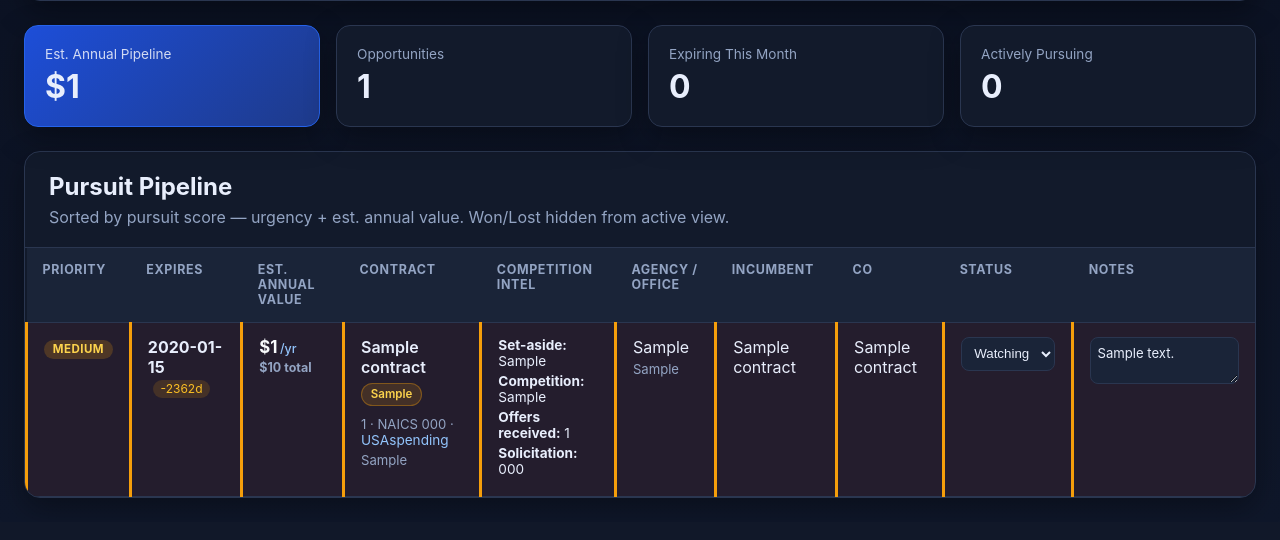
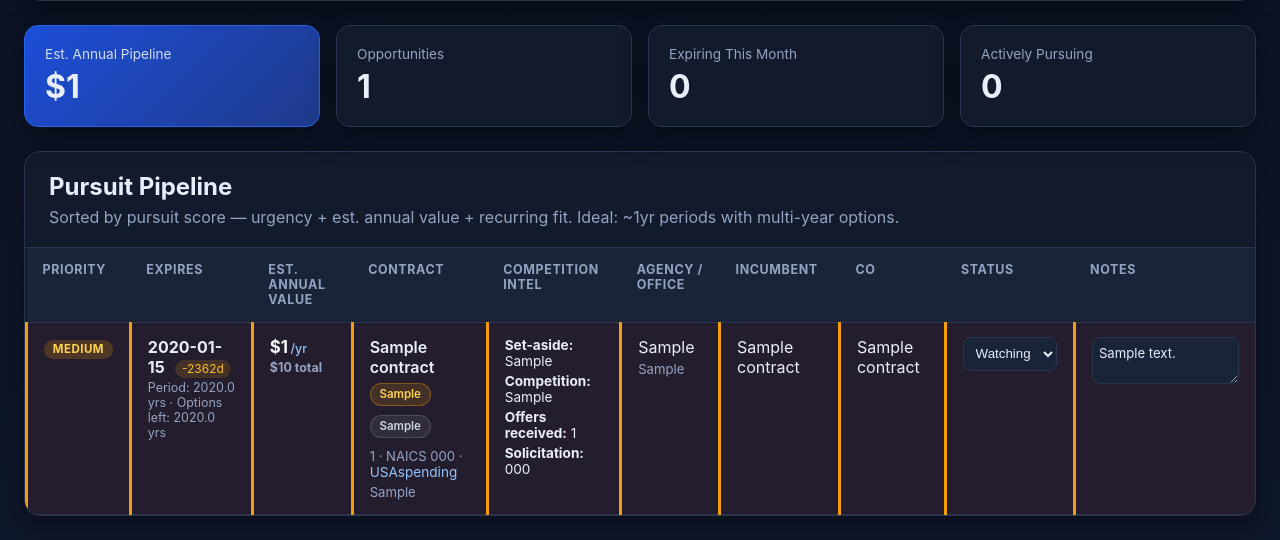
Before and after one commit to NorthernREInvestments/GovSpend, a FastAPI app: page / in a window 1280 px wide. Shown: the part 317-857 px from the top of the page. Before the commit the page ends 815 px from the top, so only its background shows below. Run offline with FastAPI, Linux system fonts and the light colour scheme; tables that the repository leaves empty hold one stand-in row (values such as "Sample post"); data that the repository does not hold is empty.

Commit message:
Prioritize recurring 1yr contracts with multi-year options.
Add period length metrics, recurring-fit badges and scoring boost, and use true contract duration for annual value instead of a 1-year floor.

Co-authored-by: Cursor <cursoragent@cursor.com>

```diff
--- a/app/main.py
+++ b/app/main.py
@@ -17,8 +17,10 @@ from app.config import settings
 from app.startup import init_database, is_db_ready
 from app.services.dashboard_data import build_dashboard_data
 from app.services.scoring import (
+    compute_recurring_profile,
     contract_total_obligation,
     effective_annual_value,
+    format_period_years,
     priority_tier,
     usaspending_award_url,
 )
@@ -154,7 +156,55 @@ def _contract_total(contract: Contract) -> float:
 
 
 def _contract_priority_tier(contract: Contract) -> str:
-    return priority_tier(_contract_annual(contract), contract.expiration_date)
+    return priority_tier(
+        _contract_annual(contract),
+        contract.expiration_date,
+        recurring_fit_score=contract.recurring_fit_score or 0.4,
+    )
+
+
+def _contract_length_summary(contract: Contract) -> str:
+    profile = _contract_recurring_profile(contract)
+    parts = []
+    if profile["period_years"] is not None:
+        parts.append(f"Period: {format_period_years(profile['period_years'])}")
+    if profile["remaining_option_years"]:
+        parts.append(
+            f"Options left: {format_period_years(profile['remaining_option_years'])}"
+        )
+    elif profile["total_runway_years"]:
+        parts.append(f"Runway: {format_period_years(profile['total_runway_years'])}")
+    return " · ".join(parts)
+
+
+def _contract_recurring_profile(contract: Contract) -> dict:
+    if contract.recurring_fit:
+        return {
+            "period_years": contract.period_years,
+            "remaining_option_years": contract.remaining_option_years,
+            "total_runway_years": contract.total_runway_years,
+            "recurring_fit": contract.recurring_fit,
+            "recurring_fit_score": contract.recurring_fit_score,
+        }
+    return compute_recurring_profile(
+        start_date=contract.start_date,
+        expiration_date=contract.expiration_date,
+        potential_end_date=contract.potential_end_date,
+        pop_flag=contract.pop_flag,
+    )
+
+
+def _recurring_fit_class(contract: Contract) -> str:
+    fit = _contract_recurring_profile(contract)["recurring_fit"]
+    if fit.startswith("Ideal"):
+        return "ideal"
+    if fit.startswith("Strong"):
+        return "strong"
+    if fit == "Annual recompete" or fit == "Annual period":
+        return "annual"
+    if fit == "Short period":
+        return "short"
+    return "standard"
 
 
 templates.env.filters["currency"] = _format_currency
@@ -162,6 +212,8 @@ templates.env.filters["days_until"] = _days_until
 templates.env.filters["priority_tier"] = _contract_priority_tier
 templates.env.filters["contract_annual"] = _contract_annual
 templates.env.filters["contract_total"] = _contract_total
+templates.env.filters["contract_length_summary"] = _contract_length_summary
+templates.env.filters["recurring_fit_class"] = _recurring_fit_class
 templates.env.filters["award_url"] = usaspending_award_url
 
 
--- a/app/migrations.py
+++ b/app/migrations.py
@@ -46,6 +46,11 @@ NEW_COLUMNS = [
     ("pop_flag", "VARCHAR(128) NOT NULL DEFAULT ''"),
     ("potential_end_date", "DATE"),
     ("number_of_offers_received", "INTEGER"),
+    ("period_years", "DOUBLE PRECISION"),
+    ("remaining_option_years", "DOUBLE PRECISION"),
+    ("total_runway_years", "DOUBLE PRECISION"),
+    ("recurring_fit", "VARCHAR(128) NOT NULL DEFAULT ''"),
+    ("recurring_fit_score", "DOUBLE PRECISION NOT NULL DEFAULT 0"),
 ]
 
 APP_SETTINGS_COLUMNS = [
--- a/app/models.py
+++ b/app/models.py
@@ -62,6 +62,11 @@ class Contract(Base):
     base_all_options_value: Mapped[float | None] = mapped_column(Float, nullable=True)
     estimated_annual_value: Mapped[float] = mapped_column(Float, nullable=False, default=0.0)
     pop_flag: Mapped[str] = mapped_column(String(128), nullable=False, default="")
+    period_years: Mapped[float | None] = mapped_column(Float, nullable=True)
+    remaining_option_years: Mapped[float | None] = mapped_column(Float, nullable=True)
+    total_runway_years: Mapped[float | None] = mapped_column(Float, nullable=True)
+    recurring_fit: Mapped[str] = mapped_column(String(128), nullable=False, default="")
+    recurring_fit_score: Mapped[float] = mapped_column(Float, nullable=False, default=0.0)
     agency: Mapped[str] = mapped_column(String(512), nullable=False)
     place_of_performance: Mapped[str] = mapped_column(Text, nullable=False, default="")
     incumbent_name: Mapped[str] = mapped_column(String(512), nullable=False, default="")
--- a/app/schemas.py
+++ b/app/schemas.py
@@ -14,6 +14,11 @@ class ContractBase(BaseModel):
     base_exercised_options_value: float | None = None
     base_all_options_value: float | None = None
     pop_flag: str = ""
+    period_years: float | None = None
+    remaining_option_years: float | None = None
+    total_runway_years: float | None = None
+    recurring_fit: str = ""
+    recurring_fit_score: float = 0
     agency: str
     place_of_performance: str
     incumbent_name: str
--- a/app/services/dashboard_data.py
+++ b/app/services/dashboard_data.py
@@ -28,8 +28,12 @@ def sort_pursuit_contracts(contracts: list[Contract], db: Session) -> list[Contr
                 award_amount=contract.award_amount,
                 start_date=contract.start_date,
                 expiration_date=contract.expiration_date,
+                potential_end_date=contract.potential_end_date,
+                pop_flag=contract.pop_flag,
+                recurring_fit_score=contract.recurring_fit_score or None,
                 max_annual_value=max_annual,
             ),
+            -(contract.recurring_fit_score or 0),
             contract.expiration_date,
             -contract.estimated_annual_value,
             -contract.award_amount,
@@ -57,6 +61,7 @@ def build_dashboard_data(db: Session) -> dict:
                 expiration_date=contract.expiration_date,
             ),
             contract.expiration_date,
+            recurring_fit_score=contract.recurring_fit_score or 0.4,
         )
         == "High"
     ][:5]
--- a/app/services/sync.py
+++ b/app/services/sync.py
@@ -244,6 +244,11 @@ class ContractSyncService:
             existing.base_all_options_value = fields.get("base_all_options_value")
             existing.estimated_annual_value = fields.get("estimated_annual_value", 0.0)
             existing.pop_flag = fields.get("pop_flag", "")
+            existing.period_years = fields.get("period_years")
+            existing.remaining_option_years = fields.get("remaining_option_years")
+            existing.total_runway_years = fields.get("total_runway_years")
+            existing.recurring_fit = fields.get("recurring_fit", "")
+            existing.recurring_fit_score = fields.get("recurring_fit_score", 0.0)
             existing.agency = fields["agency"]
             existing.place_of_performance = fields["place_of_performance"]
             existing.incumbent_name = fields["incumbent_name"]
--- a/app/static/app.js
+++ b/app/static/app.js
@@ -27,11 +27,13 @@ function daysUntil(expirationDate) {
   return Math.floor((expiration - today) / 86400000);
 }
 
-function priorityTier(estimatedAnnualValue, expirationDate) {
+function priorityTier(estimatedAnnualValue, expirationDate, recurringFitScore = 0.4) {
   const daysLeft = daysUntil(expirationDate);
+  if (recurringFitScore >= 0.85 && daysLeft <= 60 && estimatedAnnualValue >= 50000) return "High";
   if (daysLeft <= 21 && estimatedAnnualValue >= 125000) return "High";
   if (daysLeft <= 14 && estimatedAnnualValue >= 75000) return "High";
   if (daysLeft <= 45 || estimatedAnnualValue >= 175000) return "Medium";
+  if (recurringFitScore >= 1.0 && estimatedAnnualValue >= 50000) return "Medium";
   return "Low";
 }
 
@@ -43,6 +45,42 @@ function popFlagClass(popFlag) {
 function renderPopFlag(popFlag) {
   if (!popFlag) return "";
   return `<div class="pop-flag pop-flag-${popFlagClass(popFlag)}">${escapeHtml(popFlag)}</div>`;
+}
+
+function recurringFitClass(recurringFit) {
+  if (!recurringFit) return "";
+  if (recurringFit.startsWith("Ideal")) return "ideal";
+  if (recurringFit.startsWith("Strong")) return "strong";
+  if (recurringFit === "Annual recompete" || recurringFit === "Annual period") return "annual";
+  if (recurringFit === "Short period") return "short";
+  return "standard";
+}
+
+function renderRecurringFit(recurringFit) {
+  if (!recurringFit) return "";
+  return `<div class="recurring-fit recurring-fit-${recurringFitClass(recurringFit)}">${escapeHtml(recurringFit)}</div>`;
+}
+
+function formatPeriodYears(years) {
+  if (years == null) return "—";
+  if (years < 1.05) {
+    const months = Math.max(1, Math.round(years * 12));
+    return `${months} mo`;
+  }
+  return `${Number(years).toFixed(1)} yrs`;
+}
+
+function contractLengthSummary(contract) {
+  const parts = [];
+  if (contract.period_years != null) {
+    parts.push(`Period: ${formatPeriodYears(contract.period_years)}`);
+  }
+  if (contract.remaining_option_years) {
+    parts.push(`Options left: ${formatPeriodYears(contract.remaining_option_years)}`);
+  } else if (contract.total_runway_years) {
+    parts.push(`Runway: ${formatPeriodYears(contract.total_runway_years)}`);
+  }
+  return parts.join(" · ");
 }
 
 function awardUrl(generatedInternalId) {
@@ -101,6 +139,10 @@ function renderExpirationDates(contract) {
   if (hasFinalEnd) {
     html += `<div class="end-date-secondary">Final possible: ${escapeHtml(contract.potential_end_date)}</div>`;
   }
+  const lengthSummary = contractLengthSummary(contract);
+  if (lengthSummary) {
+    html += `<div class="end-date-secondary">${escapeHtml(lengthSummary)}</div>`;
+  }
   return html;
 }
 
@@ -134,7 +176,7 @@ function renderStatusOptions(contract, statuses) {
 
 function renderContractRow(contract, statuses) {
   const annualValue = contract.estimated_annual_value > 0 ? contract.estimated_annual_value : 0;
-  const tier = priorityTier(annualValue, contract.expiration_date);
+  const tier = priorityTier(annualValue, contract.expiration_date, contract.recurring_fit_score || 0.4);
   const tierLower = tier.toLowerCase();
   const days = daysUntil(contract.expiration_date);
   const urgentClass = days <= 14 ? " urgent" : "";
@@ -153,6 +195,7 @@ function renderContractRow(contract, statuses) {
       <td>
         <div class="contract-name">${escapeHtml(contract.contract_name)}</div>
         ${renderPopFlag(contract.pop_flag)}
+        ${renderRecurringFit(contract.recurring_fit)}
         <div class="contract-meta">
           ${escapeHtml(contract.award_id)} · NAICS ${escapeHtml(contract.naics_code)}${awardLink}
         </div>
@@ -203,6 +246,7 @@ function renderHotLead(lead) {
       </div>
       <h3>${escapeHtml(lead.contract_name)}</h3>
       ${renderPopFlag(lead.pop_flag)}
+      ${renderRecurringFit(lead.recurring_fit)}
       <p class="hot-meta">${escapeHtml(endLine)} · ${days} days · ${escapeHtml(lead.agency)}</p>
       <p class="hot-meta-secondary">Total obligation: ${formatCurrency(contractTotalValue(lead))}</p>
       ${offersLine}
--- a/app/static/styles.css
+++ b/app/static/styles.css
@@ -171,6 +171,41 @@ h1 {
   background: rgba(245, 158, 11, 0.15);
   color: #fcd34d;
   border: 1px solid rgba(245, 158, 11, 0.35);
+}
+
+.recurring-fit {
+  display: inline-block;
+  margin: 0.2rem 0.35rem 0.35rem 0;
+  padding: 0.2rem 0.55rem;
+  border-radius: 999px;
+  font-size: 0.72rem;
+  font-weight: 600;
+  line-height: 1.3;
+}
+
+.recurring-fit-ideal {
+  background: rgba(59, 130, 246, 0.18);
+  color: #93c5fd;
+  border: 1px solid rgba(59, 130, 246, 0.4);
+}
+
+.recurring-fit-strong {
+  background: rgba(14, 165, 233, 0.15);
+  color: #7dd3fc;
+  border: 1px solid rgba(14, 165, 233, 0.35);
+}
+
+.recurring-fit-annual {
+  background: rgba(168, 85, 247, 0.15);
+  color: #d8b4fe;
+  border: 1px solid rgba(168, 85, 247, 0.35);
+}
+
+.recurring-fit-short,
+.recurring-fit-standard {
+  background: rgba(148, 163, 184, 0.12);
+  color: #cbd5e1;
+  border: 1px solid rgba(148, 163, 184, 0.25);
 }
 
 .field-hint {
--- a/app/templates/dashboard.html
+++ b/app/templates/dashboard.html
@@ -118,6 +118,9 @@
           {% if lead.pop_flag %}
           <p class="pop-flag pop-flag-{{ 'final' if 'Final' in lead.pop_flag else 'options' }}">{{ lead.pop_flag }}</p>
           {% endif %}
+          {% if lead.recurring_fit %}
+          <p class="recurring-fit recurring-fit-{{ lead | recurring_fit_class }}">{{ lead.recurring_fit }}</p>
+          {% endif %}
           <p class="hot-meta">
             {% if lead.potential_end_date and lead.potential_end_date != lead.expiration_date %}
             Current end: {{ lead.expiration_date }} · Final possible: {{ lead.potential_end_date }}
@@ -142,7 +145,7 @@
     <section class="table-section">
       <div class="table-header">
         <h2>Pursuit Pipeline</h2>
-        <p>Sorted by pursuit score — urgency + est. annual value. Won/Lost hidden from active view.</p>
+        <p>Sorted by pursuit score — urgency + est. annual value + recurring fit. Ideal: ~1yr periods with multi-year options.</p>
       </div>
 
       {% if contracts %}
@@ -176,6 +179,10 @@
                 {% if contract.potential_end_date and contract.potential_end_date != contract.expiration_date %}
                 <div class="end-date-secondary">Final possible: {{ contract.potential_end_date }}</div>
                 {% endif %}
+                {% set length_summary = contract | contract_length_summary %}
+                {% if length_summary %}
+                <div class="end-date-secondary">{{ length_summary }}</div>
+                {% endif %}
               </td>
               <td class="amount">
                 {% if contract.estimated_annual_value > 0 %}
@@ -189,6 +196,9 @@
                 <div class="contract-name">{{ contract.contract_name }}</div>
                 {% if contract.pop_flag %}
                 <div class="pop-flag pop-flag-{{ 'final' if 'Final' in contract.pop_flag else 'options' }}">{{ contract.pop_flag }}</div>
+                {% endif %}
+                {% if contract.recurring_fit %}
+                <div class="recurring-fit recurring-fit-{{ contract | recurring_fit_class }}">{{ contract.recurring_fit }}</div>
                 {% endif %}
                 <div class="contract-meta">
                   {{ contract.award_id }} · NAICS {{ contract.naics_code }}
```
Also changed, not shown: app/routers/contracts.py (+14 -1 lines), app/services/scoring.py (+120 -7 lines), app/services/usaspending.py (+17 -2 lines).
